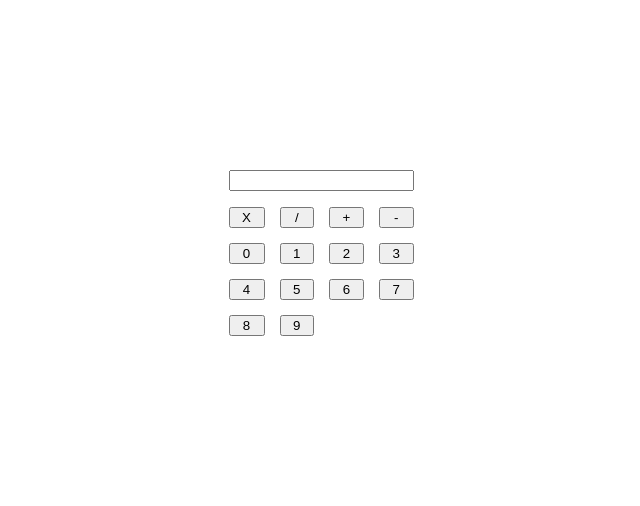
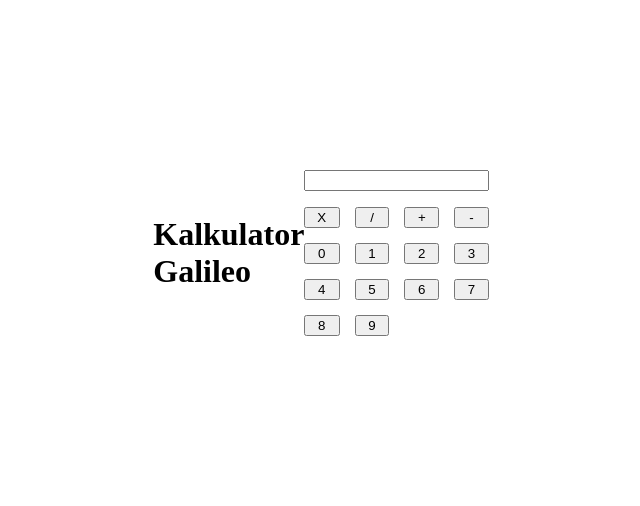
Before and after one commit to zemarkovic/zemarkovic.github.io, a plain HTML site: page index.html in a window 1280 px wide. Shown: the part 5-511 px from the top of the page, without its empty margins (319-959 px from the left). Drawn offline with Linux system fonts and the light colour scheme.

Commit message:
Penggantian Judul

```diff
--- a/index.html
+++ b/index.html
@@ -6,7 +6,7 @@
     <body>
         <header></header>
         <main id="main-calculator">
-
+            <h1> Kalkulator Galileo </h1>
             <div id="display-number">
                 <input type="text" id="panel-kalkulator" >
             <div>
```
